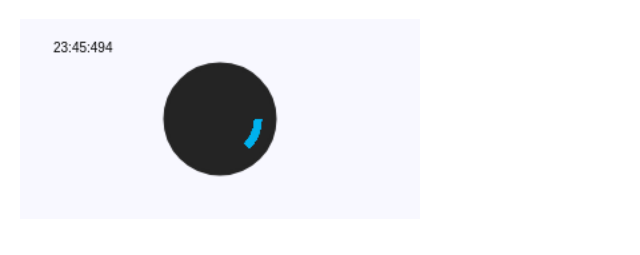
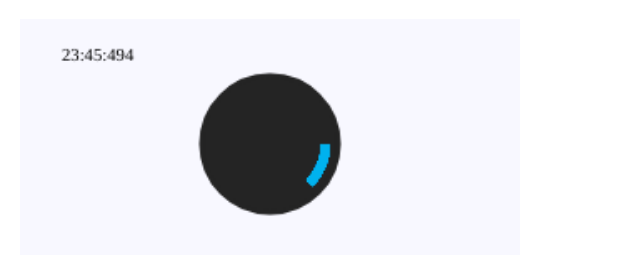
Before and after one commit to JordanLittell/timer.js, a plain HTML site: page index.html in a window 1280 px wide. Shown: the part 61-316 px from the top of the page, without its empty margins (114-754 px from the left). Drawn offline with Linux system fonts and the light colour scheme.

Commit message:
refactored code

```diff
--- a/index.html
+++ b/index.html
@@ -4,8 +4,8 @@
 
 <style type="text/css">
 	canvas{
-		height:200px;
-		width: 400px;
+		height:250px;
+		width: 500px;
 		margin: 0 10%;
 		background: #F8F8FF;
 	}
@@ -21,10 +21,7 @@
 	var canvas = document.getElementsByTagName("canvas")[0];
 	var ctx = canvas.getContext('2d');
 	var radius = Math.floor(canvas.width/4);
-	var clock = new Timer.Clock(radius, ctx);
-	clock.draw();
-	clock.animate();
-	clock.renderTimeString();
+	var clock = new Timer.Clock(radius, ctx).start();
 
 </script>
 
--- a/lib/timer.js
+++ b/lib/timer.js
@@ -10,7 +10,12 @@
 		this.centerY = this.centerX-75;
 		this.pathLength = this.pathLength || 0;
 		this.time = new Date();
+	}
 
+	Clock.prototype.start = function() {
+		this.draw();
+		this.animate();
+		this.renderTimeString();
 	}
 
 	Clock.prototype.getTimeData = function() {
@@ -20,18 +25,23 @@
 		this.timeString = this.minutes + ":" + this.seconds + ":" + this.ms;
 	}
 
-	Clock.prototype.draw = function() {
-		var clock = this;
-		ctx.fillStyle = clock.color
+	Clock.prototype.drawCircle = function(eAngle, radius) {
+		clock = this;
 		ctx.beginPath()
 		ctx.arc(
 			clock.centerX,
 			clock.centerY,
-			clock.radius,
+			radius,
 			0,
-			2 * Math.PI
+			eAngle
 		)
 		ctx.lineWidth = 5;
+	}
+
+	Clock.prototype.draw = function() {
+		var clock = this;
+		ctx.fillStyle = clock.color
+		this.drawCircle(2*Math.PI, clock.radius);
 		ctx.strokeStyle = clock.color;
 		ctx.stroke();
 		ctx.fill();
@@ -39,15 +49,8 @@
 
 	Clock.prototype.drawTimePath = function(){
 		var clock = this;
-		ctx.beginPath();
-		ctx.arc(
-			clock.centerX ,
-			clock.centerY ,
-			clock.radius/1.4,
-			0,
-			 ((2*Math.PI / (60 * (1000/6))) * clock.pathLength),
-			false
-		)
+		var pathLength = (2*Math.PI / (60 * (1000/6))) * clock.pathLength
+		this.drawCircle(pathLength, clock.radius/1.2)
 		ctx.lineWidth = 5;
 		ctx.strokeStyle = "#00B2EE";
 		ctx.stroke();
@@ -55,7 +58,7 @@
 
 	Clock.prototype.renderTimeString = function() {
 		this.ctx.clearRect(0, 0, 90, 80);
-		this.ctx.font = "10pt";
+		this.ctx.font = "8pt times";
 		this.ctx.fillStyle = "black";
 		this.ctx.fillText (this.timeString, 25,25);
 	}
```
